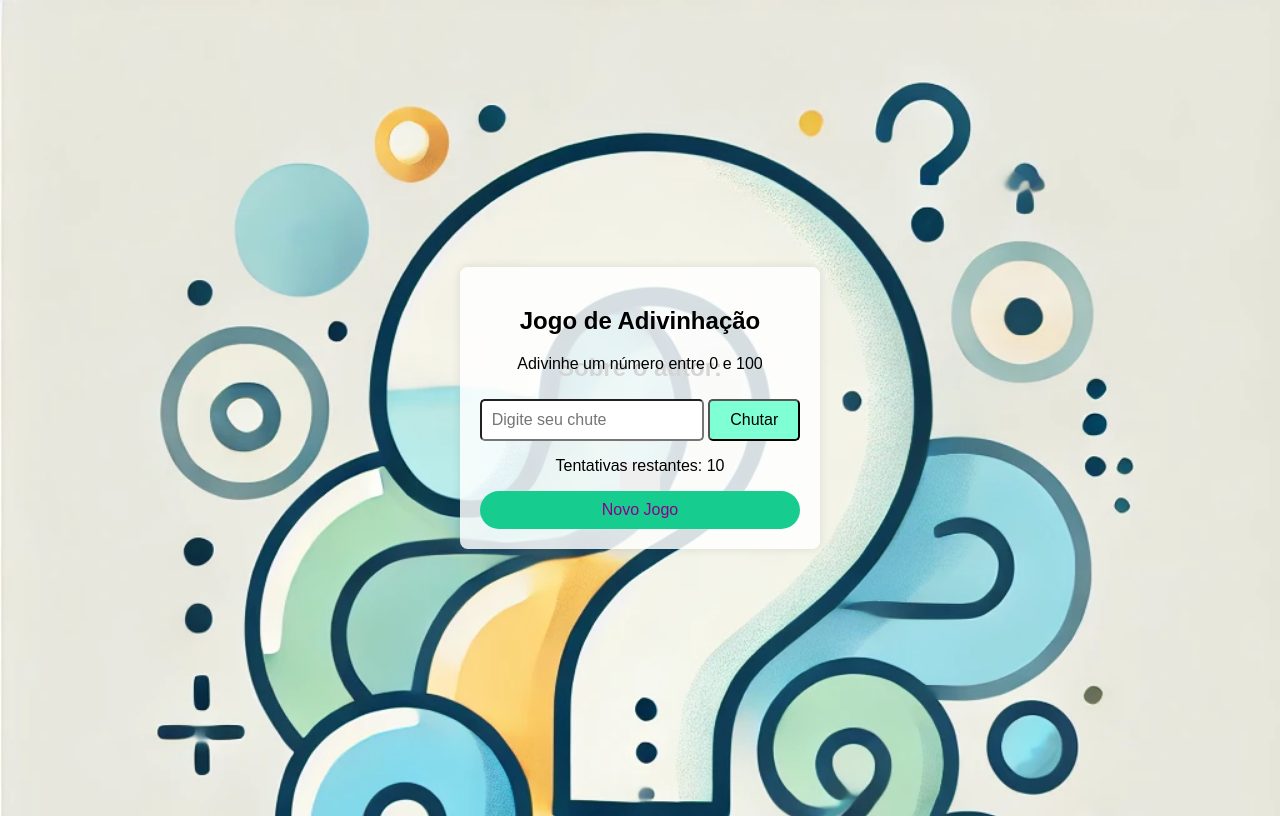
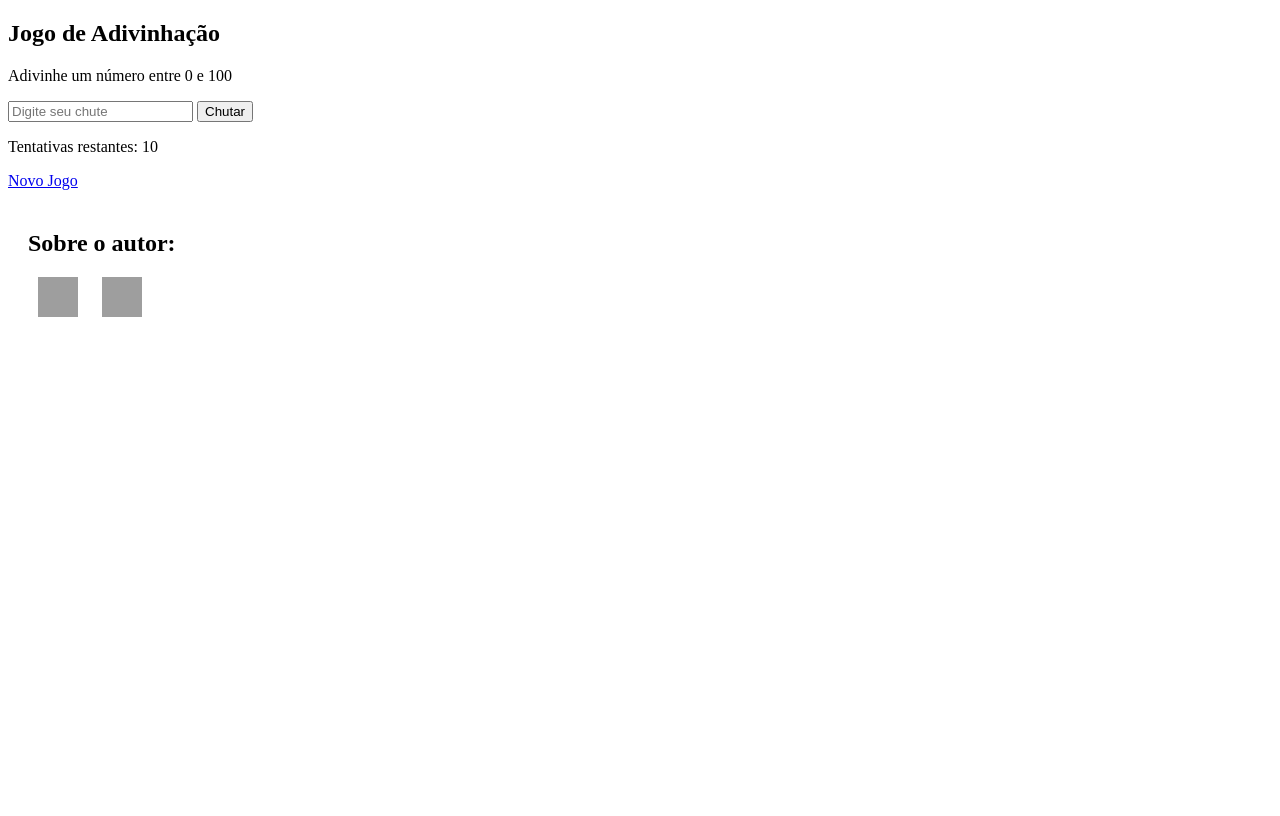
Before and after one commit to afonsofarias/jogo-adivinhacao, a Flask app: page / in a window 1280 px wide. After the commit the page ends 317 px from the top, so only its background shows below. Run offline with Flask 3, Linux system fonts and the light colour scheme; grey boxes are pictures that could not be loaded.

Commit message:
Add files via upload

```diff
--- a/static/styles.css
+++ b/static/styles.css
@@ -1,90 +1,28 @@
 
-body {
-    font-family: Arial, sans-serif;
-    display: flex;
-    justify-content: center;
-    align-items: center;
-    height: 100vh;
-    background-image: url('./images/bg.png');
-    background-size: cover;
-    background-repeat: no-repeat;
-    background-position: center;
-    background-attachment: fixed;
-    background-color: #f0f0f0;
+/* Container para dividir a tela em duas colunas */
+.content {
+  display: flex;
+  justify-content: space-between;
+  align-items: flex-start;
+  width: 100%;
 }
 
-.container {
-    text-align: center;
-    background-color: #ffffffd5;
-    padding: 20px;
-    border-radius: 8px;
-    box-shadow: 0px 0px 10px rgba(0, 0, 0, 0.1);
-    position: fixed;
+/* Estilos para a coluna da esquerda (informações do autor) */
+.author-info {
+  width: 50%;
+  text-align: left;
+  padding: 20px;
 }
 
-input {
-    padding: 10px;
-    font-size: 16px;
-    width: 200px;
-    border-radius: 5px;
-}
-
-button {
-    padding: 10px 20px;
-    font-size: 16px;
-    margin-top: 10px;
-    background-color:aquamarine;
-    border-radius: 5px;
-    transition: 0.4s;
-}
-
-button:hover {
-    background-color:rgb(23, 173, 123);
-    transition: 0.4s;
-}
-
-button:active {
-    background-color:rgb(153, 177, 169);
-    box-shadow: 0px 0px 10px rgba(0, 0, 0, 0.589);
-    transition: 0.2s;
-}
-
-.new {
-    padding: 10px 20px;
-    font-size: 16px;
-    margin-top: 10px;
-    color: darkmagenta;
-    background-color:rgb(22, 204, 143);
-    border-radius: 25px;
-    transition: 0.4s;
-}
-
-.new:hover {
-    background-color:rgb(90, 204, 166);
-    transition: 0.4s;
-}
-
-.new:active {
-    background-color:rgb(33, 122, 93);
-    box-shadow: 0px 0px 10px rgba(0, 0, 0, 0.589);
-    transition: 0.2s;
-}
-
-a {
-    display: block;
-    margin-top: 20px;
-    text-decoration: none;
-    color: #007BFF;
+/* Estilos para a coluna da direita (jogo) */
+.game {
+  width: 50%;
+  padding: 20px;
 }
 
 /* Estilos específicos para os ícones dos links */
 .icon-link {
   text-decoration: none; /* Remove underline */
-}
-
-.author-info {
-  text-align: center;
-  margin-top: 20px;
 }
 
 .author-info .icon {
```
